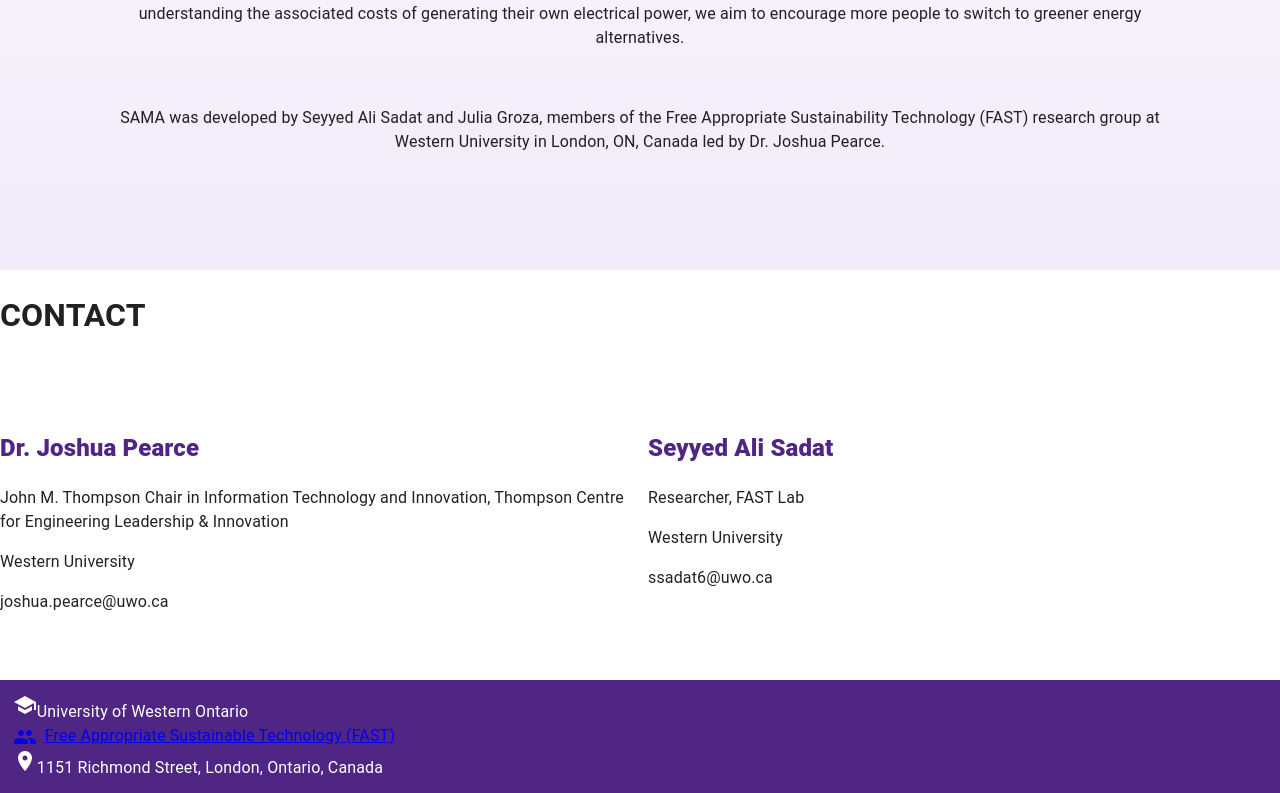
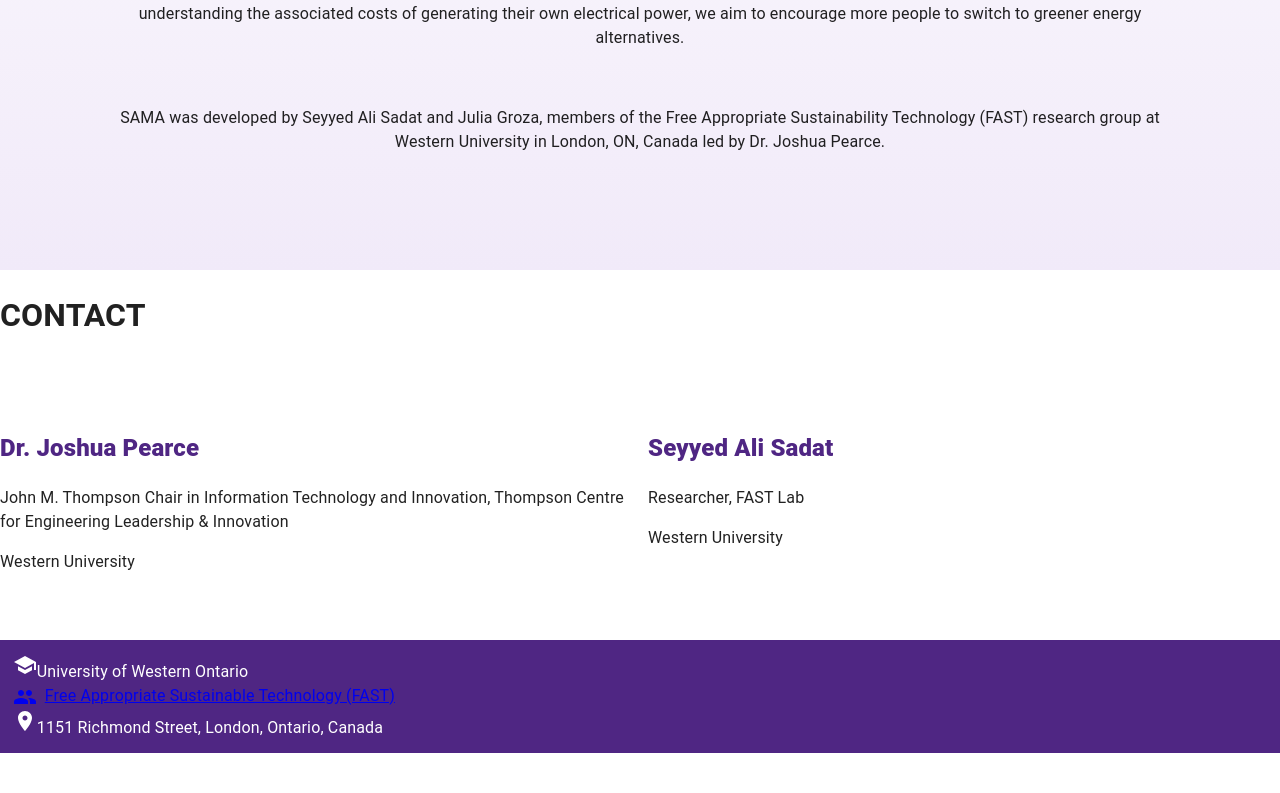
Before and after one commit to julia24g/sama-web-modular, a React (Create React App) app in the folder frontend/: page / in a window 1280 px wide. Shown: the part 2259-3052 px from the top of the page. After the commit the page ends 3012 px from the top, so only its background shows below. Built offline with nearby package versions, Linux system fonts and the light colour scheme.

Commit message:
removed email addresses

```diff
--- a/frontend/src/contact/Contact.js
+++ b/frontend/src/contact/Contact.js
@@ -10,15 +10,13 @@
             profileImage: "",
             name: "Dr. Joshua Pearce",
             title: "John M. Thompson Chair in Information Technology and Innovation, Thompson Centre for Engineering Leadership & Innovation",
-            location: "Western University",
-            email: "joshua.pearce@uwo.ca"
+            location: "Western University"
         },
         {
             profileImage: "",
             name: "Seyyed Ali Sadat",
             title: "Researcher, FAST Lab",
-            location: "Western University",
-            email: "ssadat6@uwo.ca"
+            location: "Western University"
         }
     ]
 
--- a/frontend/src/contact/ContactPerson.js
+++ b/frontend/src/contact/ContactPerson.js
@@ -1,12 +1,11 @@
 import React from 'react';
 
-const ContactPerson = ({ name, title, location, email }) => {
+const ContactPerson = ({ name, title, location }) => {
     return (
         <div>
             <h2>{name}</h2>
             <p>{title}</p>
             <p>{location}</p>
-            <p>{email}</p>
         </div>
     );
 }
```
